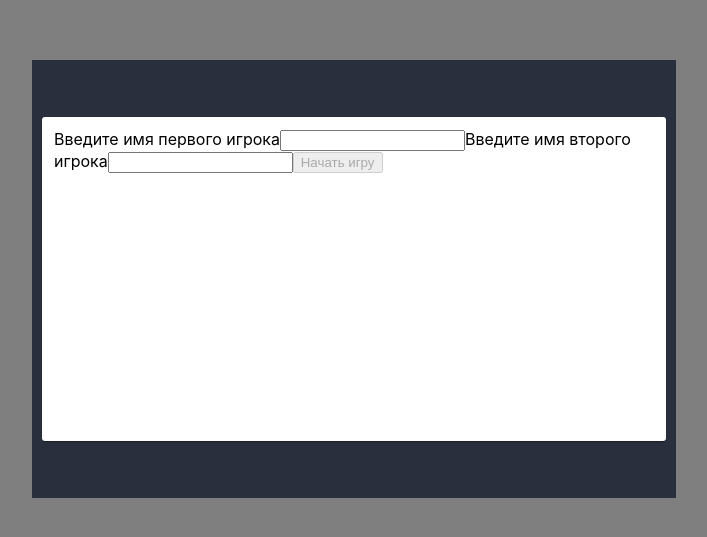
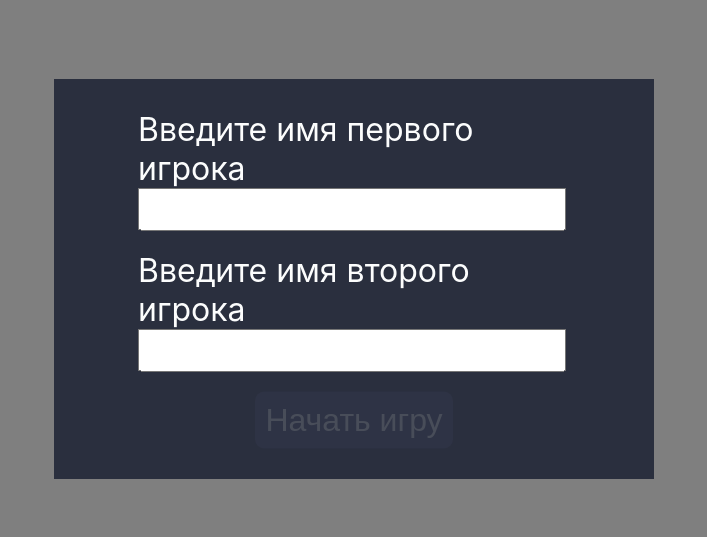
Before and after one commit to vbd4eva/xo, a React (Create React App) app: page / in a window 1280 px wide. Shown: the part 121-658 px from the top of the page, without its empty margins (286-993 px from the left). Built offline with nearby package versions, Linux system fonts and the light colour scheme.

Commit message:
finishs styling

```diff
--- a/package.json
+++ b/package.json
@@ -7,12 +7,16 @@
     "@testing-library/react": "^11.2.7",
     "@testing-library/user-event": "^12.8.3",
     "classnames": "^2.3.1",
+    "gh-pages": "^3.2.3",
     "react": "^17.0.2",
     "react-dom": "^17.0.2",
     "react-scripts": "4.0.3",
     "web-vitals": "^1.1.2"
   },
+  "homepage": "https://vbd4eva.github.io/xo",
   "scripts": {
+    "predeploy": "npm run build",
+    "deploy": "gh-pages -d build",
     "start": "react-scripts start",
     "build": "react-scripts build",
     "test": "react-scripts test",
--- a/src/App.css
+++ b/src/App.css
@@ -1,7 +1,12 @@
 :root {
   --color-game-bg: #545f7d;
   --color-game-play-box-bg: #44425e;
-  --color-play-mark-line: #fdf7ea;
+  --color-play-mark-line: #c4c4c4;
+  --color-play-win-line: #af3d38;
+  --color-modal-backdrop: rgba(0, 0, 0, 0.5);
+  --color-font: #fcfdfd;
+
+  --font-size: 32px;
 
   --game-width: 600px;
   --game-height: 400px;
@@ -11,10 +16,25 @@
 
   --mark-line-thickness: 9px;
 
-   --game-play-stage-size: calc(var(--play-stage-box-size) * 3 + var(--play-stage-box-spacing) * 2);
+  --game-play-stage-size: calc(var(--play-stage-box-size) * 3 + var(--play-stage-box-spacing) * 2);
 
   --mark-X-size: calc(var(--play-stage-box-size) +  var(--mark-line-thickness));
   --mark-O-size: calc(var(--play-stage-box-size) -  var(--mark-line-thickness) * 2);
+}
+
+.button{
+  font-size: inherit;
+    cursor: pointer;
+    margin-top: 24px;
+    background: var(--color-game-play-box-bg);
+    border: none;
+    color: var(--color-play-mark-line);
+    padding: 10px;
+    border-radius: var(--mark-line-thickness);
+}
+.button:disabled{
+      opacity: 0.2;
+    cursor: none;
 }
 
 .container {
@@ -24,6 +44,26 @@
   min-height: var(--game-height);
 
   position: relative;
+  color: var(--color-font)
+}
+
+.greeting-form{
+     font-size: var(--font-size);
+   color: var(--color-font);
+}
+.greeting-form__label{
+    display: block;
+    margin: 0 auto 20px;
+    width: 75%;
+}
+.greeting-form__input{
+  font-size: inherit;
+}
+.greeting-form__submit-btn{
+  font-size: inherit;
+    display: block;
+    margin: auto;
+    cursor: pointer;
 }
 
 .game {
@@ -31,28 +71,32 @@
   height: var(--game-height);
 
   display: flex;
-  justify-content: space-between;
 
   position: absolute;
   top: 50%;
   left: 50%;
   transform: translate(-50%, -50%);
 
+  box-sizing: border-box;
   padding: 19px 22px;
 
   background-color: var(--color-game-bg);
 }
 .game__score{
-  background-color: coral;
+  font-size: var(--font-size);
+  padding-left: 32px;
+  max-width: 176px;
 }
 .game__play-stage {
+  position: relative;
+
   width: var(--game-play-stage-size);
   height: var(--game-play-stage-size);
 
   display: flex;
   flex-wrap: wrap;
-  /* justify-content: space-between; */
-  background-color: coral;
+
+  word-break: break-word;
 }
 .game__play-box {
   position: relative;
@@ -63,7 +107,10 @@
   margin: 0 var(--play-stage-box-spacing) var(--play-stage-box-spacing) 0;
 
   background-color: var(--color-game-play-box-bg);
+
+  cursor: pointer;
 }
+
 .game__play-box:nth-child(3n){
   margin-right: calc(var(--play-stage-box-spacing) * -1);
 }
@@ -109,13 +156,69 @@
   transform: translateY(-50%) rotate(45deg);
 }
 
+.game__win-line{
+  position: absolute;
+  width: 94%;
+  height: var(--mark-line-thickness);
+  background-color: var(--color-play-win-line);
+}
+.game__win-line--012{
+  left: 3%;
+  top: calc((var(--play-stage-box-size) - var(--mark-line-thickness)) / 2);
+}
+.game__win-line--345{
+  left: 3%;
+    top: calc(50% - var(--mark-line-thickness) / 2);
+}
+.game__win-line--678{
+  left: 3%;
+  bottom: calc((var(--play-stage-box-size) - var(--mark-line-thickness)) / 2);
+}
+.game__win-line--036{
+  top: 3%;
+  left: calc((var(--play-stage-box-size) + var(--mark-line-thickness))/ 2);
+  transform-origin: top left;
+  transform: rotate(90deg);
+}
+.game__win-line--147{
+  top: 3%;
+  left: calc(50% + var(--mark-line-thickness) / 2);
+    transform-origin: top left;
+  transform: rotate(90deg);
+}
+.game__win-line--258{
+    top: 3%;
+    right: calc((var(--play-stage-box-size) + var(--mark-line-thickness))/ 2);
+    transform-origin: top right;
+    transform: rotate(-90deg);
+}
+
+.game__win-line--048{
+  top: 50%;
+  left: 50%;
+  transform: translate(-50%, -50%) rotate(45deg);
+}
+.game__win-line--246{
+    top: 50%;
+  left: 50%;
+  transform: translate(-50%, -50%) rotate(-45deg);
+}
+
+.score__heading{margin:0;}
+.score__player-info{margin: 0;
+    margin-top: 24px;}
+.score__next-game-btn{
+  margin-top: 24px;
+}
+
+
 .Modal__backdrop {
   position: fixed;
   top: 0;
   left: 0;
   width: 100vw;
   height: 100vh;
-  background-color: rgba(0, 0, 0, 0.5);
+  background-color: var(--color-modal-backdrop);
 }
 
 .Modal__content {
@@ -127,8 +230,5 @@
   max-width: 600px;
   width: 100%;
   padding: 12px;
-  background-color: #fff;
-  border-radius: 3px;
-  box-shadow: 0px 2px 1px -1px rgba(0, 0, 0, 0.2),
-    0px 1px 1px 0px rgba(0, 0, 0, 0.14), 0px 1px 3px 0px rgba(0, 0, 0, 0.12);
+  box-sizing: border-box;
 }
--- a/src/components/Arena/Arena.jsx
+++ b/src/components/Arena/Arena.jsx
@@ -127,8 +127,7 @@ export default function Arena({
     const winComb = [...aveilableWinCombinations[playerMark]];
 
     const sortMoves = playerMoves.split("").sort().join("");
-    // console.log("playerMoves", sortMoves);
-    // console.log("combinations", winComb);
+
     return winComb.find((comb) => {
       const reg = new RegExp(`[^${comb}]`, "g");
       const match = sortMoves.replace(reg, "");
@@ -136,25 +135,15 @@ export default function Arena({
     });
   }
 
-  // function onWin(winner) {
-  //   alert("Победа игрока #" + playerMark);
-  //   console.log("winner", winner);
-  //   handlePlayerWin(winner);
-  //   onRoundEnd();
-  // }
   function onGameDraw() {
     alert("Нет выиграшных ходов :(? - Ничья!");
     onRoundEnd();
   }
 
   function onRoundEnd() {
-    console.log("End of the round");
     resetArena();
     movesStatistic.reset();
-    console.log(movesStatistic);
     aveilableWinCombinations.reset();
-
-    console.log(aveilableWinCombinations);
   }
 
   function resetArena() {
@@ -172,9 +161,12 @@ export default function Arena({
             mark={mark}
           />
         ))}
+        {winnerCombination && (
+          <div
+            className={`game__win-line game__win-line--${winnerCombination}`}
+          ></div>
+        )}
       </div>
-      <hr />
-      {winnerCombination && <h1>{winnerCombination}</h1>}
     </>
   );
 }
--- a/src/components/Game/Game.jsx
+++ b/src/components/Game/Game.jsx
@@ -1,4 +1,4 @@
-import { useState, useRef } from "react";
+import { useState } from "react";
 
 import Modal from "../Modal";
 import GreetingForm from "../GreetingForm";
--- a/src/components/GreetingForm/GreetingForm.jsx
+++ b/src/components/GreetingForm/GreetingForm.jsx
@@ -29,6 +29,7 @@ export default function GreetingForm({ onHandleForm }) {
       <label className="greeting-form__label">
         <span>Введите имя первого игрока</span>
         <input
+          className="greeting-form__input"
           type="text"
           name="namePlayerX"
           onChange={handleChange}
@@ -40,6 +41,7 @@ export default function GreetingForm({ onHandleForm }) {
       <label className="greeting-form__label">
         <span>Введите имя второго игрока</span>
         <input
+          className="greeting-form__input"
           type="text"
           name="namePlayerO"
           onChange={handleChange}
@@ -50,7 +52,7 @@ export default function GreetingForm({ onHandleForm }) {
 
       <button
         type="submit"
-        className="greeting-form__submit-btn"
+        className="button greeting-form__submit-btn"
         disabled={disabled}
       >
         Начать игру
@@ -58,63 +60,3 @@ export default function GreetingForm({ onHandleForm }) {
     </form>
   );
 }
-
-//   return (
-//     <div>
-//       <h1>Greeting form</h1>
-//       <button type="button" onClick={onHandleForm}>
-//         Начать игру
-//       </button>
-//     </div>
-//   );
-
-// import useLocalStorage from '../../hooks/useLocalStorage';
-// import styles from './SignupForm.module.css';
-
-// export default function SignupForm() {
-//   const [email, setEmail] = useLocalStorage('email', '');
-//   const [password, setPassword] = useLocalStorage('password', '');
-
-//   const handleChange = event => {
-//     const { name, value } = event.target;
-
-//     switch (name) {
-//       case 'email':
-//         setEmail(value);
-//         break;
-
-//       case 'password':
-//         setPassword(value);
-//         break;
-
-//       default:
-//         return;
-//     }
-//   };
-
-//   return (
-//     <form className={styles.form} autoComplete="off">
-//       <label className={styles.label}>
-//         <span>Почта</span>
-//         <input
-//           type="email"
-//           name="email"
-//           onChange={handleChange}
-//           value={email}
-//         />
-//       </label>
-
-//       <label className={styles.label}>
-//         <span>Пароль</span>
-//         <input
-//           type="password"
-//           name="password"
-//           onChange={handleChange}
-//           value={password}
-//         />
-//       </label>
-
-//       <button type="submit">Зарегистрироваться</button>
-//     </form>
-//   );
-// }
--- a/src/components/InformPanel/InformPanel.jsx
+++ b/src/components/InformPanel/InformPanel.jsx
@@ -15,20 +15,24 @@ export default function InformPanel({
 
   return (
     <div className="game__score">
-      {freezeArena && (
-        <button type="button" onClick={nextGame}>
-          Продолжить игру
-        </button>
-      )}
-      <p>Score</p>
+      <p className="score__heading">Score</p>
       {Object.keys(players).map((key) => {
         const { name, score } = players[key];
         return (
-          <p key={key}>
-            <i>{key}</i> <b>{name}: </b> <span>{score}</span>
+          <p className="score__player-info" key={key}>
+            <i>{key}</i> <span>{name}: </span> <b>{score}</b>
           </p>
         );
       })}
+      {freezeArena && (
+        <button
+          className="button score__next-game-btn"
+          type="button"
+          onClick={nextGame}
+        >
+          Play next
+        </button>
+      )}
     </div>
   );
 }
```
Also changed, not shown: 1 other file (tests, documents, lock files or other folders).
